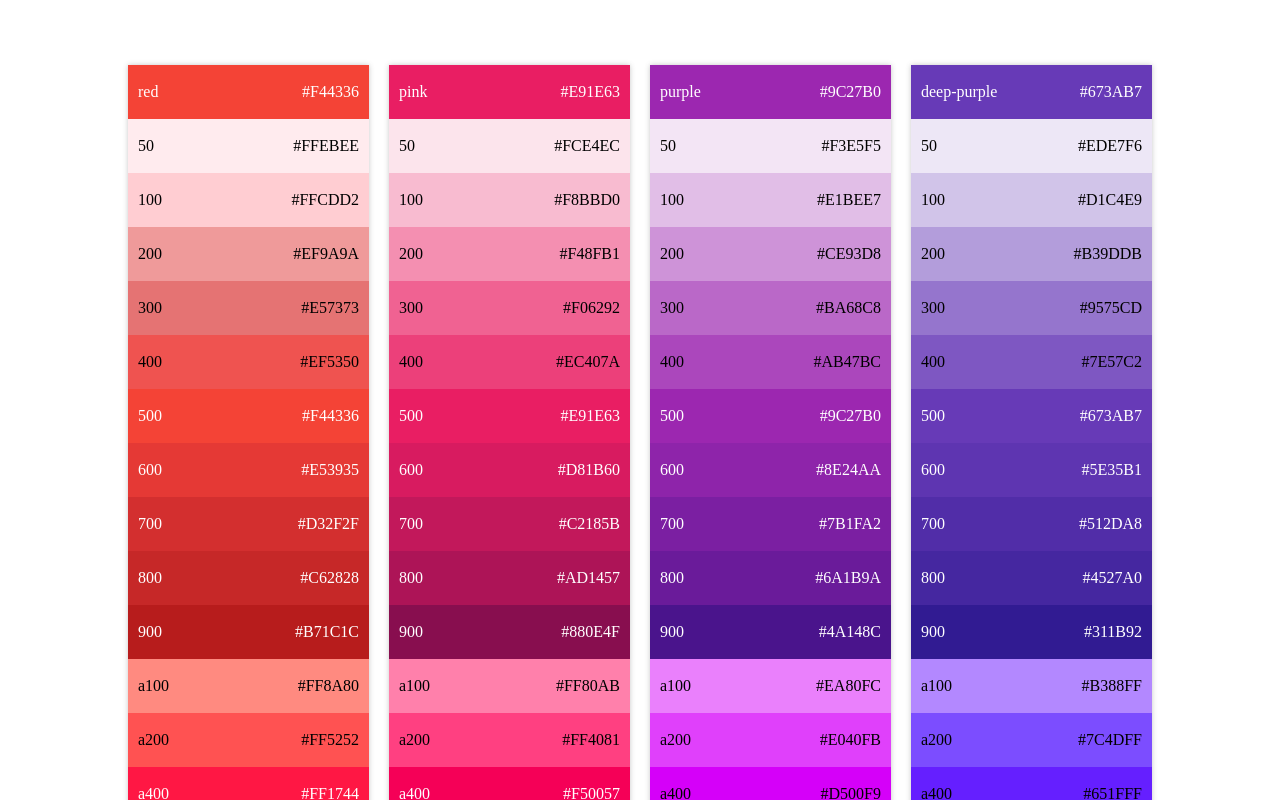
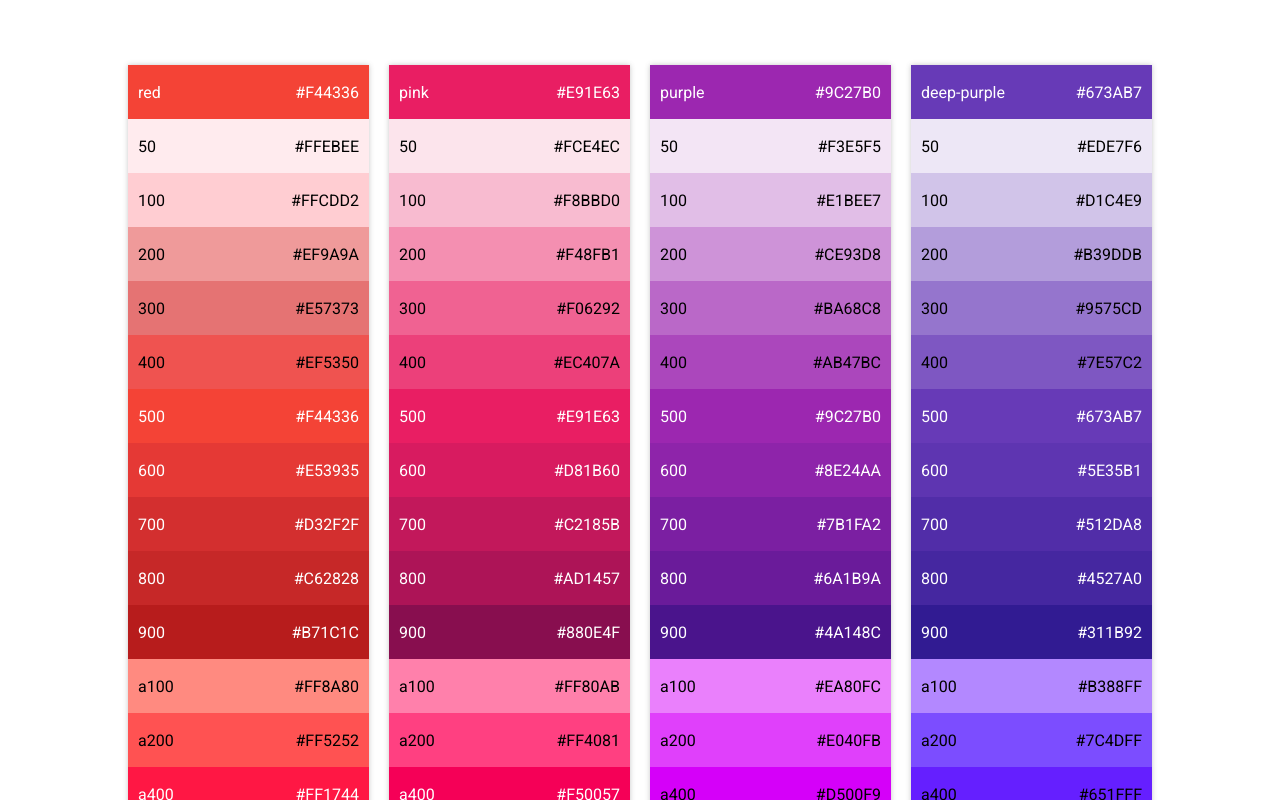
Before and after one commit to VamOSGS/style-test, a React app: page / in a window 1280 px wide. Shown: the top 800 px of the page. Built offline with nearby package versions, Linux system fonts and the light colour scheme.

Commit message:
Added font-family style

```diff
--- a/src/components/Color.jsx
+++ b/src/components/Color.jsx
@@ -10,12 +10,8 @@ const ColorDiv = ({ color, colorName, className }) => {
   return (
     <CopyToClipboard text={color}>
       <div className={className} style={{ backgroundColor: color, color: textColor }}>
-        <div>
-          {colorName}
-        </div>
-        <div style={{ justifySelf: 'end' }}>
-          {color}
-        </div>
+        <div>{colorName}</div>
+        <div style={{ justifySelf: 'end' }}>{color}</div>
       </div>
     </CopyToClipboard>
   );
@@ -28,16 +24,17 @@ ColorDiv.propTypes = {
 };
 
 const Color = styled(ColorDiv)`
-  display:grid;
+  display: grid;
   grid-template-columns: 1fr 1fr;
   align-items: center;
   padding: 10px;
   cursor: pointer;
+  font-family: Roboto, sans-serif;
   transition: transform 0.2s ease-in-out, box-shadow 0.1s ease-in-out;
   :hover {
     z-index: 100;
     transform: scale(1.1);
-    box-shadow: 0px 5px 5px rgba(68,68,68,0.4);
+    box-shadow: 0px 5px 5px rgba(68, 68, 68, 0.4);
   }
 `;
 
```
Also changed, not shown: 1 other file (tests, documents, lock files or other folders).
